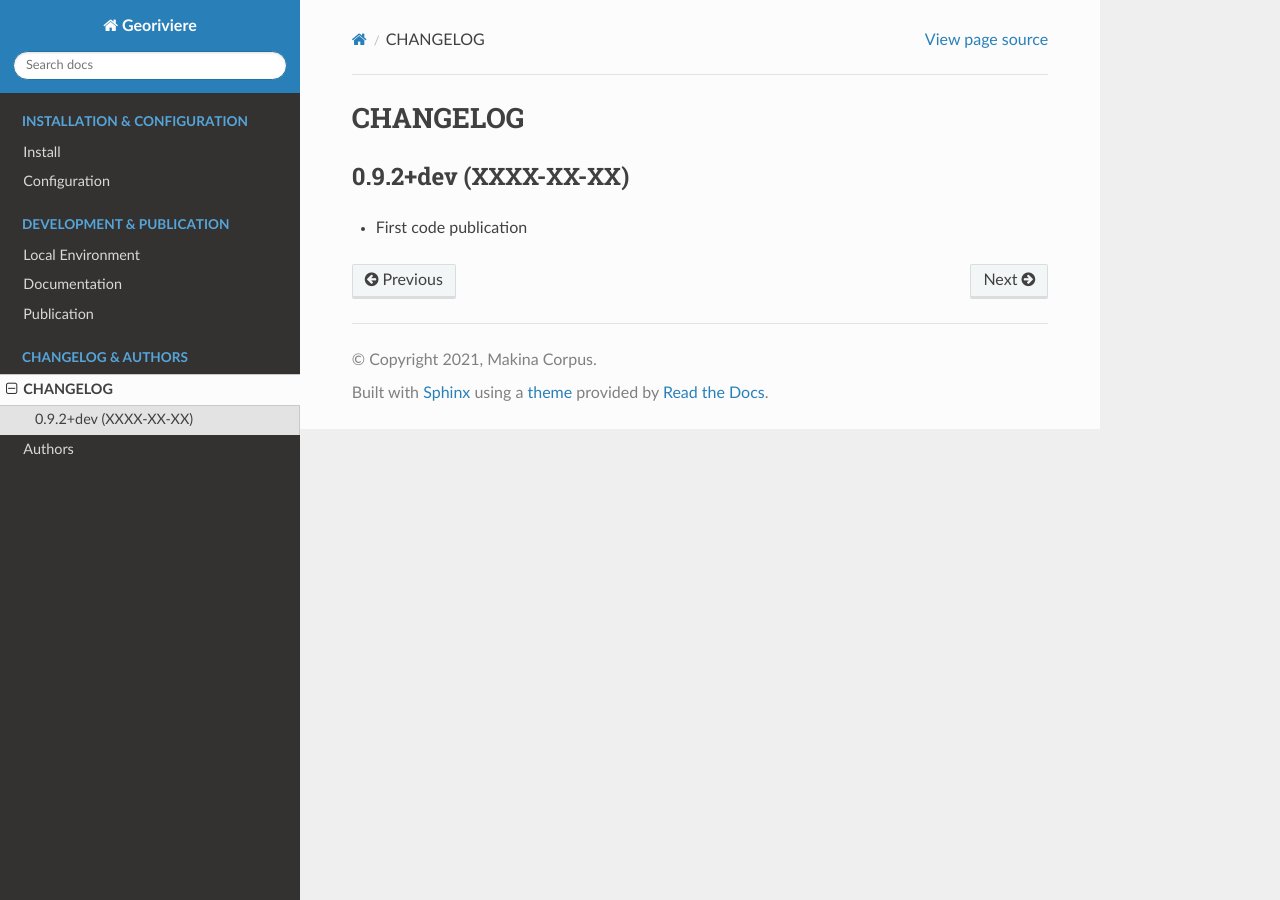
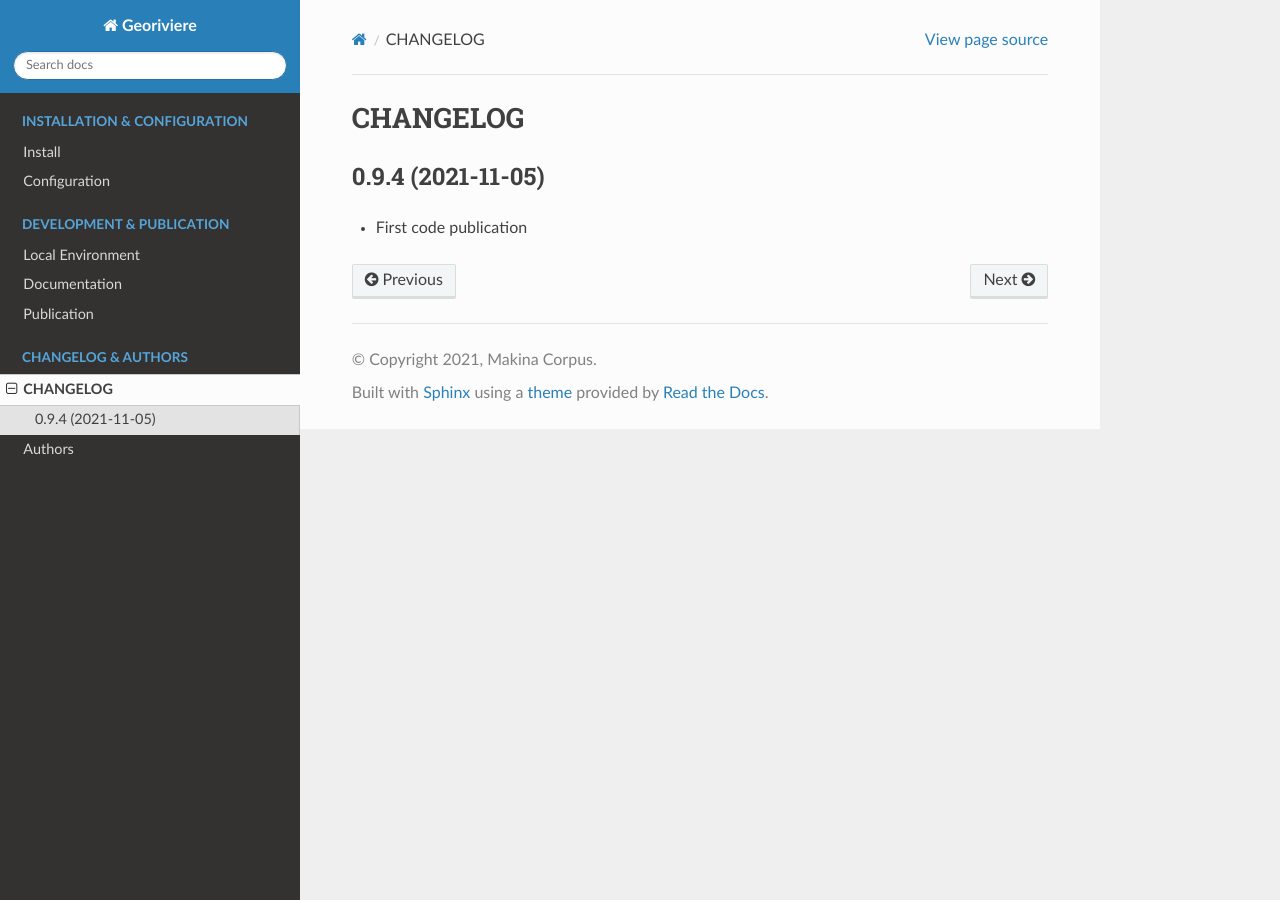
Before and after one commit to Georiviere/Georiviere-admin, a Sphinx documentation site: the page built from docs/changelog.rst, in a window 1280 px wide. Built offline with Sphinx 7.4.7 and the Read the Docs theme 2.0.0, drawn with Linux system fonts in a browser that asks for light colours; the version number could not be read and is left out.

Commit message:
prepare release

```diff
--- a/docs/changelog.rst
+++ b/docs/changelog.rst
@@ -2,7 +2,7 @@
 CHANGELOG
 =========
 
-0.9.2+dev    (XXXX-XX-XX)
+0.9.4        (2021-11-05)
 -------------------------
 
 * First code publication
```
Also changed, not shown: 1 other file.
